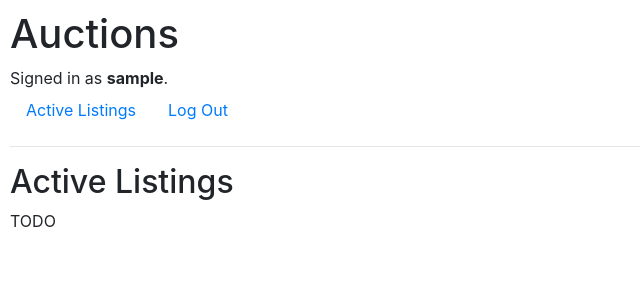
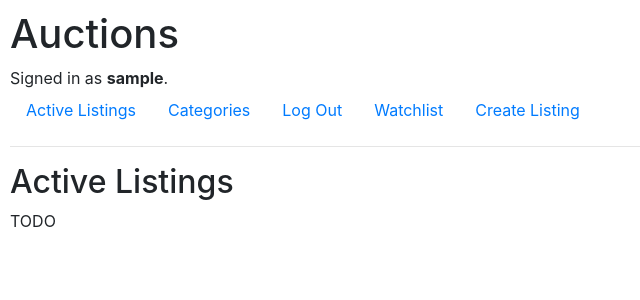
Before and after one commit to Ekaterina-Vititneva/CS50-s-Web, a Django app: page / in a window 1280 px wide. Shown: the top 300 px of the page, without its empty margins (0-640 px from the left). Run offline with Django 5.2, Linux system fonts and the light colour scheme; the visitor is signed in with stand-in values (Sample User, id 1); some libraries are stand-ins or nearby versions.

Commit message:
Added create listing form

```diff
--- /dev/null
+++ b/project_2/commerce/auctions/forms.py
@@ -0,0 +1,4 @@
+from django import forms
+
+class ListingForm(forms.Form):
+    title = forms.CharField(label="Listing title", max_length=100)
--- a/project_2/commerce/auctions/templates/auctions/layout.html
+++ b/project_2/commerce/auctions/templates/auctions/layout.html
@@ -20,9 +20,18 @@
             <li class="nav-item">
                 <a class="nav-link" href="{% url 'index' %}">Active Listings</a>
             </li>
+            <li class="nav-item">
+                <a class="nav-link" href="{% url 'index' %}">Categories</a>
+            </li>
             {% if user.is_authenticated %}
                 <li class="nav-item">
                     <a class="nav-link" href="{% url 'logout' %}">Log Out</a>
+                </li>
+                <li class="nav-item">
+                    <a class="nav-link" href="{% url 'logout' %}">Watchlist</a>
+                </li>
+                <li class="nav-item">
+                    <a class="nav-link" href="{% url 'create_listing' %}">Create Listing</a>
                 </li>
             {% else %}
                 <li class="nav-item">
--- a/project_2/commerce/auctions/urls.py
+++ b/project_2/commerce/auctions/urls.py
@@ -6,5 +6,6 @@ urlpatterns = [
     path("", views.index, name="index"),
     path("login", views.login_view, name="login"),
     path("logout", views.logout_view, name="logout"),
-    path("register", views.register, name="register")
+    path("register", views.register, name="register"),
+    path("create_listing", views.create_listing, name="create_listing"),
 ]
--- a/project_2/commerce/auctions/views.py
+++ b/project_2/commerce/auctions/views.py
@@ -4,7 +4,9 @@ from django.http import HttpResponse, HttpResponseRedirect
 from django.shortcuts import render
 from django.urls import reverse
 
-from .models import User
+from .models import User, Listing, Bid, Comment
+
+from .forms import ListingForm
 
 
 def index(request):
@@ -61,3 +63,13 @@ def register(request):
         return HttpResponseRedirect(reverse("index"))
     else:
         return render(request, "auctions/register.html")
+
+def create_listing(request):
+    if request.method == "POST":
+        form = ListingForm(request.POST)
+        if form.is_valid():
+            return HttpResponseRedirect("/thanks/")
+    else:
+        form = ListingForm()
+
+    return render(request, "auctions/create_listing.html", {"form": form})
```
Also changed, not shown: project_2/commerce/auctions/templates/auctions/create_listing.html (added, +16 -0 lines).
